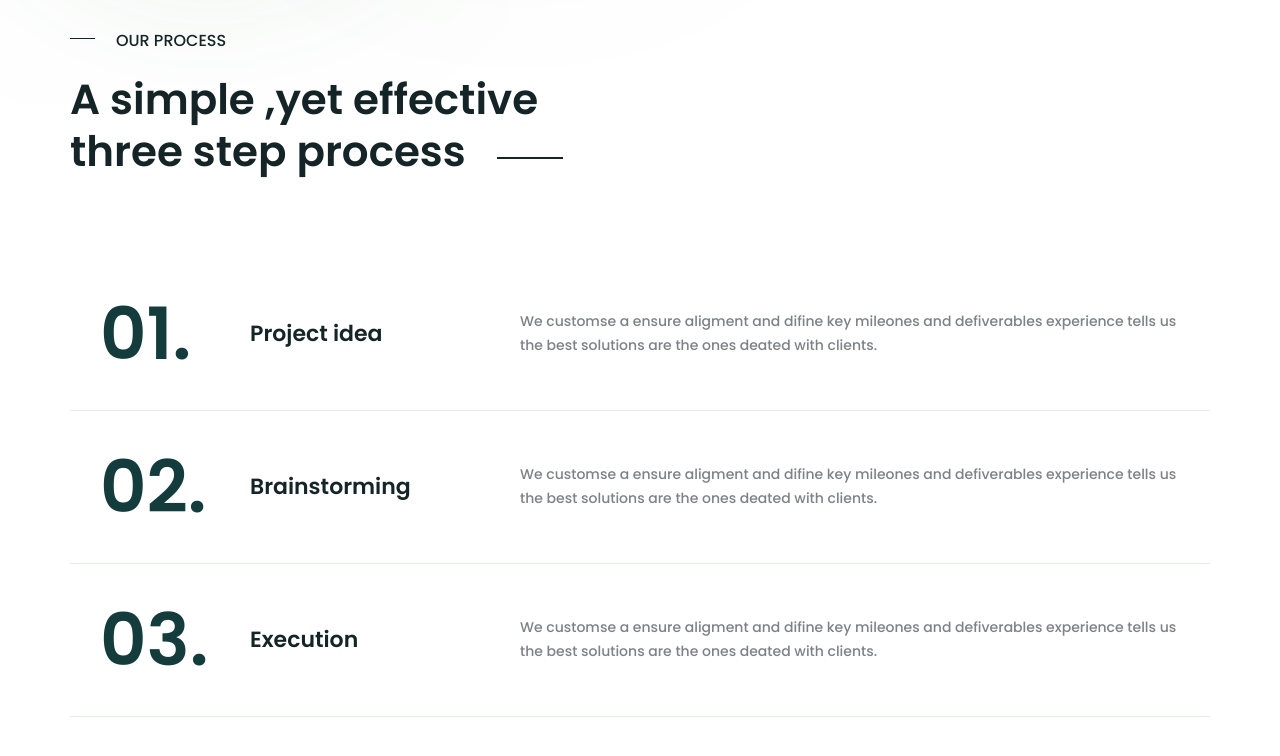
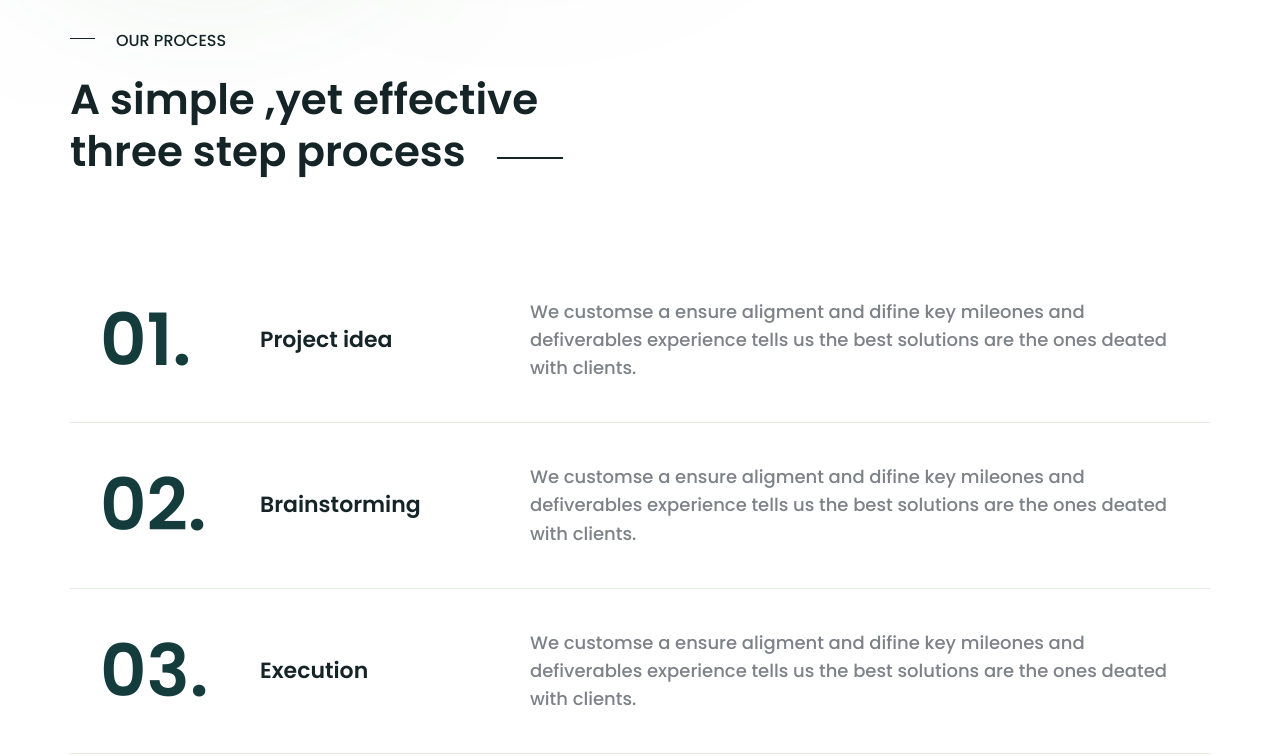
Before and after one commit to levubao96/f8-project-05, a plain HTML site: page index.html in a window 1280 px wide. Shown: the part 2691-3447 px from the top of the page. Drawn offline with nearby package versions, Linux system fonts and the light colour scheme.

Commit message:
Fix bug Process

```diff
--- a/assets/css/styles.css
+++ b/assets/css/styles.css
@@ -564,7 +564,7 @@ a {
 }
 
 .process-step__name {
-    margin-left: 40px;
+    margin-left: 50px;
     min-width: 170px;
     display: flex;
     flex-direction: column;
@@ -583,6 +583,13 @@ a {
     margin-left: 100px;
 }
 
+.process-step__desc {
+    color: var(--text-color-light-gray);
+    font-size: 1.8rem;
+    font-weight: 500;
+    line-height: 1.56;
+}
+
 .process-step__thumb {
     position: absolute;
     bottom: 0;
--- a/index.html
+++ b/index.html
@@ -516,7 +516,7 @@
                                         class="process-step__thumb"
                                     />
                                     <p
-                                        class="section-sub-desc process-step__desc"
+                                        class="process-step__desc"
                                     >
                                         We customse a ensure aligment and difine
                                         key mileones and defiverables experience
@@ -542,7 +542,7 @@
                                         class="process-step__thumb"
                                     />
                                     <p
-                                        class="section-sub-desc process-step__desc"
+                                        class="process-step__desc"
                                     >
                                         We customse a ensure aligment and difine
                                         key mileones and defiverables experience
@@ -568,7 +568,7 @@
                                         class="process-step__thumb"
                                     />
                                     <p
-                                        class="section-sub-desc process-step__desc"
+                                        class="process-step__desc"
                                     >
                                         We customse a ensure aligment and difine
                                         key mileones and defiverables experience
```
Also changed, not shown: assets/img/process-2.png (deleted), assets/img/process-3.png (deleted).
